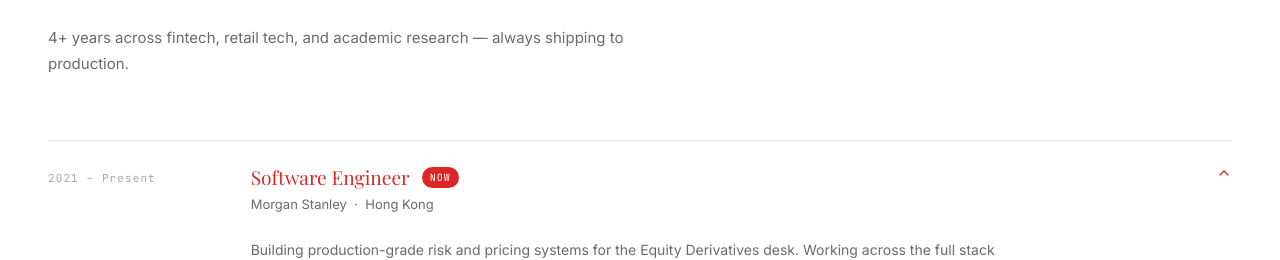
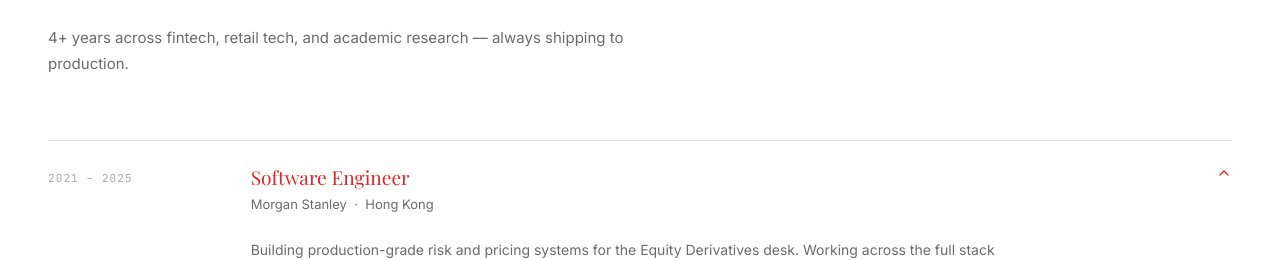
Before and after one commit to dulangaj/dulangaj.github.io, a React (Vite) app: page / in a window 1280 px wide. Shown: the part 2187-2447 px from the top of the page. Built offline with nearby package versions, Linux system fonts and the light colour scheme; a web font is replaced by a local one.

Commit message:
fix: update Morgan Stanley period to 2021–2025
https://claude.ai/code/session_01WetfixaD85fYuGirkvvtYn

```diff
--- a/src/data/experiences.ts
+++ b/src/data/experiences.ts
@@ -9,8 +9,9 @@ export const experiences = [
     role:        'Software Engineer',
     company:     'Morgan Stanley',
     location:    'Hong Kong',
-    period:      '2021 – Present',
+    period:      '2021 – 2025',
     startYear:   2021,
+    endYear:     2025,
     description: 'Building production-grade risk and pricing systems for the Equity Derivatives desk. Working across the full stack from low-latency Java services to Python analytics pipelines.',
     highlights: [
       'Engineered a real-time P&L attribution engine processing 10M+ positions daily',
```
